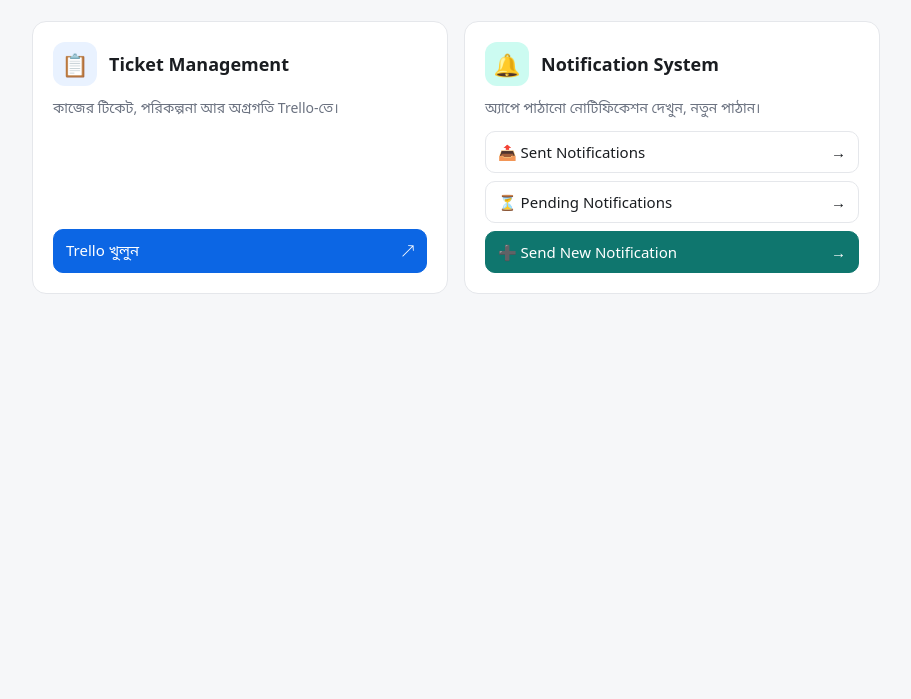
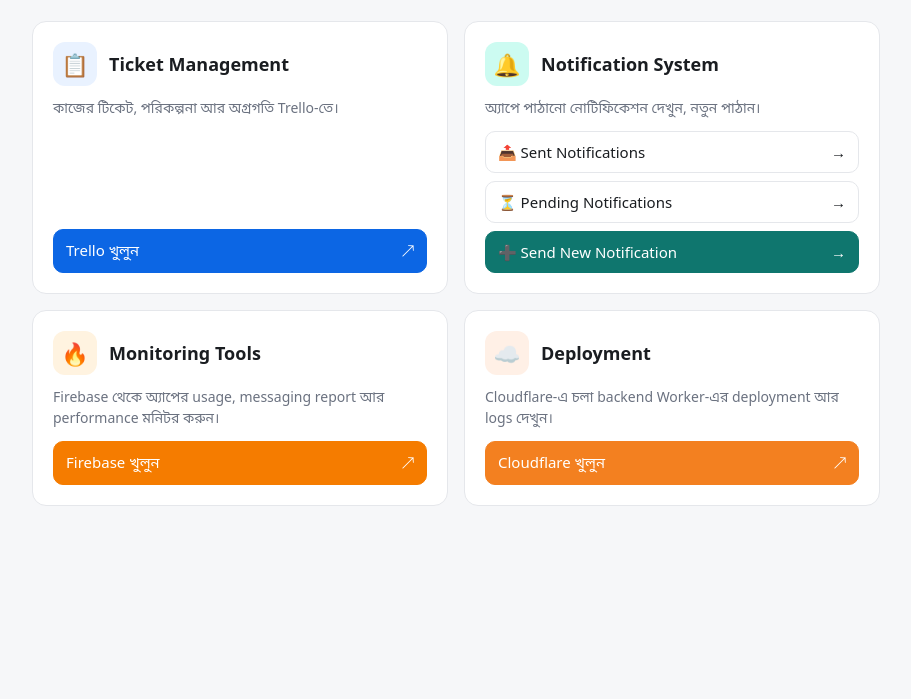
Before and after one commit to mdabarik/muslim-days-management, a website: page index.html in a window 1280 px wide. Shown: the part 101-800 px from the top of the page, without its empty margins (184-1095 px from the left). Drawn offline with Linux system fonts and the light colour scheme.

Commit message:
Add Firebase and Cloudflare dashboard cards

```diff
--- a/index.html
+++ b/index.html
@@ -6,9 +6,9 @@
   <meta name="robots" content="noindex, nofollow">
   <title>Muslim Days Management</title>
   <style>
-    :root { --bg: #f6f7f9; --card: #fff; --text: #1a1d21; --muted: #6b7280; --line: #e5e7eb; --accent: #0f766e; --accent-soft: #ccfbf1; --trello: #0c66e4; --trello-soft: #e9f2ff; }
+    :root { --bg: #f6f7f9; --card: #fff; --text: #1a1d21; --muted: #6b7280; --line: #e5e7eb; --accent: #0f766e; --accent-soft: #ccfbf1; --trello: #0c66e4; --trello-soft: #e9f2ff; --firebase: #f57c00; --firebase-soft: #fff3e0; --cloudflare: #f38020; --cloudflare-soft: #fff0e6; }
     @media (prefers-color-scheme: dark) {
-      :root { --bg: #0f1115; --card: #181b21; --text: #e8eaed; --muted: #9aa0a6; --line: #2a2e36; --accent: #2dd4bf; --accent-soft: #134e4a; --trello: #579dff; --trello-soft: #1c2b41; }
+      :root { --bg: #0f1115; --card: #181b21; --text: #e8eaed; --muted: #9aa0a6; --line: #2a2e36; --accent: #2dd4bf; --accent-soft: #134e4a; --trello: #579dff; --trello-soft: #1c2b41; --firebase: #ffb300; --firebase-soft: #4a3410; --cloudflare: #fb923c; --cloudflare-soft: #4a2915; }
     }
     * { box-sizing: border-box; }
     body { margin: 0; background: var(--bg); color: var(--text); font-family: system-ui, "Noto Sans Bengali", sans-serif; font-size: 15px; }
@@ -28,12 +28,16 @@
     .trello .icon { background: var(--trello-soft); }
     .trello .links a.primary { background: var(--trello); border-color: var(--trello); }
     .notify .icon { background: var(--accent-soft); }
+    .firebase .icon { background: var(--firebase-soft); }
+    .firebase .links a.primary { background: var(--firebase); border-color: var(--firebase); }
+    .cloudflare .icon { background: var(--cloudflare-soft); }
+    .cloudflare .links a.primary { background: var(--cloudflare); border-color: var(--cloudflare); }
   </style>
 </head>
 <body>
   <main>
     <h1>Muslim Days Management</h1>
-    <p class="hint">টিকেট আর নোটিফিকেশন — সব এক জায়গা থেকে।</p>
+    <p class="hint">টিকেট, নোটিফিকেশন, মনিটরিং আর ডেপ্লয়মেন্ট — সব এক জায়গা থেকে।</p>
 
     <div class="cards">
       <section class="card trello">
@@ -54,6 +58,22 @@
           <a class="primary" href="send.html">➕ Send New Notification <span>→</span></a>
         </div>
       </section>
+
+      <section class="card firebase">
+        <div class="head"><div class="icon">🔥</div><h2>Monitoring Tools</h2></div>
+        <p>Firebase থেকে অ্যাপের usage, messaging report আর performance মনিটর করুন।</p>
+        <div class="links">
+          <a class="primary" href="https://console.firebase.google.com/" target="_blank" rel="noopener">Firebase খুলুন <span>↗</span></a>
+        </div>
+      </section>
+
+      <section class="card cloudflare">
+        <div class="head"><div class="icon">☁️</div><h2>Deployment</h2></div>
+        <p>Cloudflare-এ চলা backend Worker-এর deployment আর logs দেখুন।</p>
+        <div class="links">
+          <a class="primary" href="https://dash.cloudflare.com/" target="_blank" rel="noopener">Cloudflare খুলুন <span>↗</span></a>
+        </div>
+      </section>
     </div>
   </main>
 </body>
```
